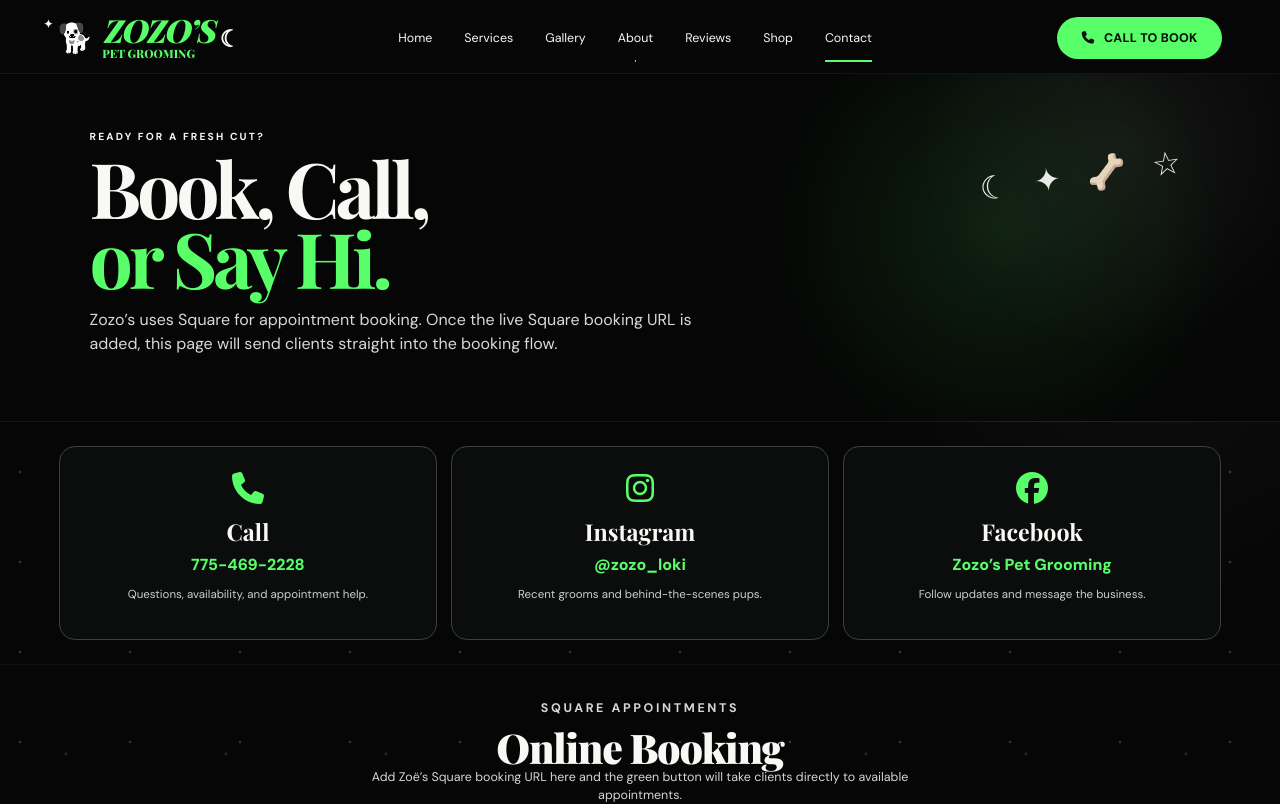
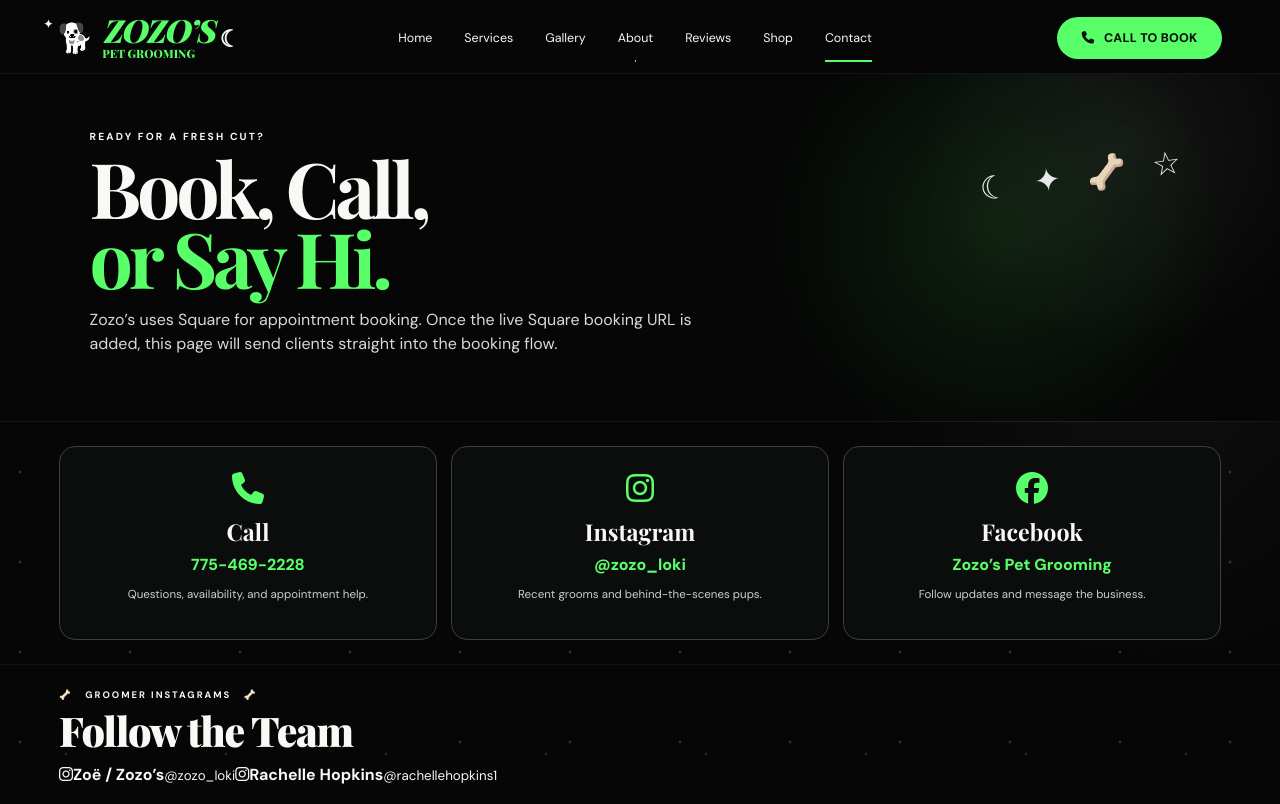
Before and after one commit to rchern315/zozopetgrooming, a Next.js app: page /contact in a window 1280 px wide. Shown: the top 804 px of the page. Built offline with nearby package versions, Linux system fonts and the light colour scheme.

Commit message:
Add groomer Instagram links to contact page

```diff
--- a/app/contact/page.tsx
+++ b/app/contact/page.tsx
@@ -16,6 +16,24 @@
         <article className="contact-card"><i className="fa-brands fa-instagram" aria-hidden="true"/><h3>Instagram</h3><a target="_blank" rel="noreferrer" href="https://www.instagram.com/zozo_loki/">@zozo_loki</a><p>Recent grooms and behind-the-scenes pups.</p></article>
         <article className="contact-card"><i className="fa-brands fa-facebook" aria-hidden="true"/><h3>Facebook</h3><a target="_blank" rel="noreferrer" href="https://www.facebook.com/profile.php?id=61551451768672">Zozo’s Pet Grooming</a><p>Follow updates and message the business.</p></article>
       </section>
+
+      <section className="section team-socials">
+        <div className="section-heading">
+          <p className="eyebrow bone-label">🦴 &nbsp; Groomer Instagrams &nbsp; 🦴</p>
+          <h2>Follow the Team</h2>
+        </div>
+        <div className="team-social-grid">
+          <a className="team-social-card" target="_blank" rel="noreferrer" href="https://www.instagram.com/zozo_loki/">
+            <i className="fa-brands fa-instagram" aria-hidden="true" />
+            <span><strong>Zoë / Zozo’s</strong><small>@zozo_loki</small></span>
+          </a>
+          <a className="team-social-card" target="_blank" rel="noreferrer" href="https://www.instagram.com/rachellehopkins1/">
+            <i className="fa-brands fa-instagram" aria-hidden="true" />
+            <span><strong>Rachelle Hopkins</strong><small>@rachellehopkins1</small></span>
+          </a>
+        </div>
+      </section>
+
       <section className="section booking-placeholder">
         <p className="eyebrow">Square appointments</p><h2>Online Booking</h2>
         <p>Add Zoë’s Square booking URL here and the green button will take clients directly to available appointments.</p>
```
